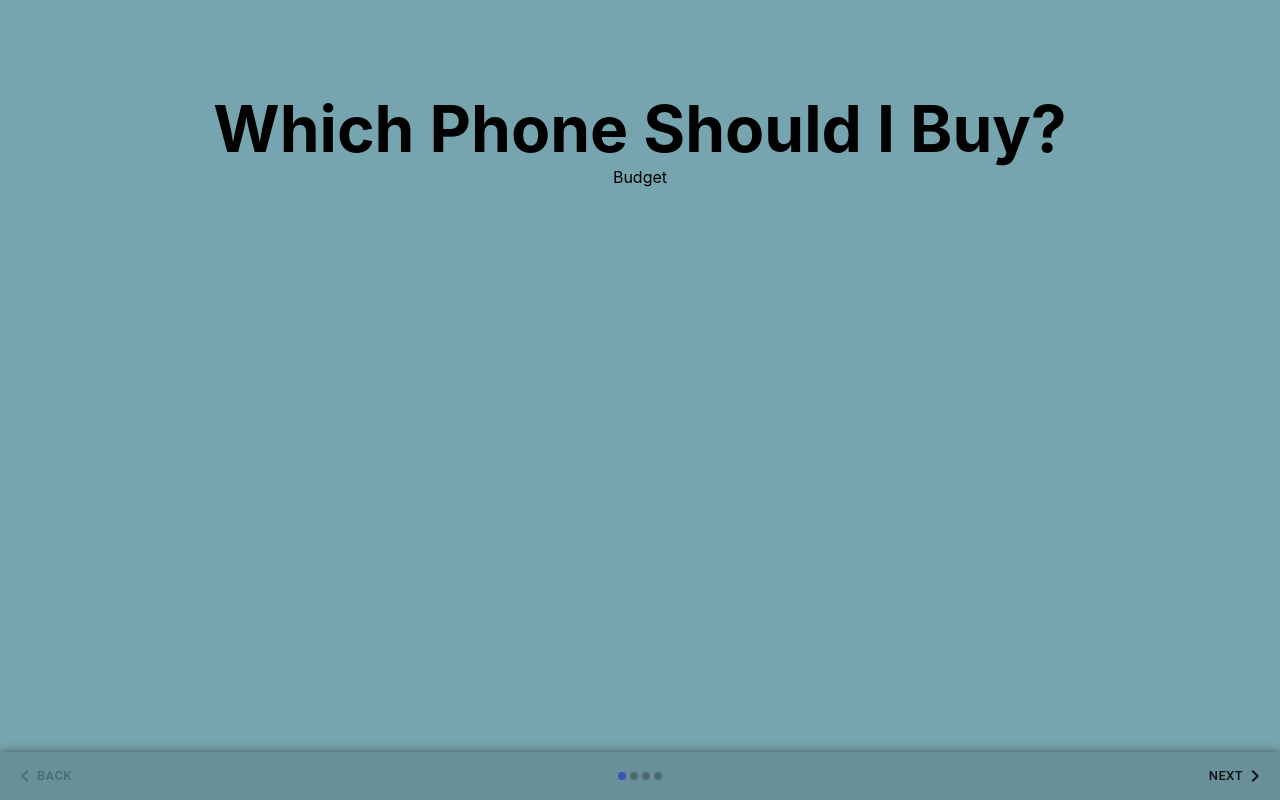
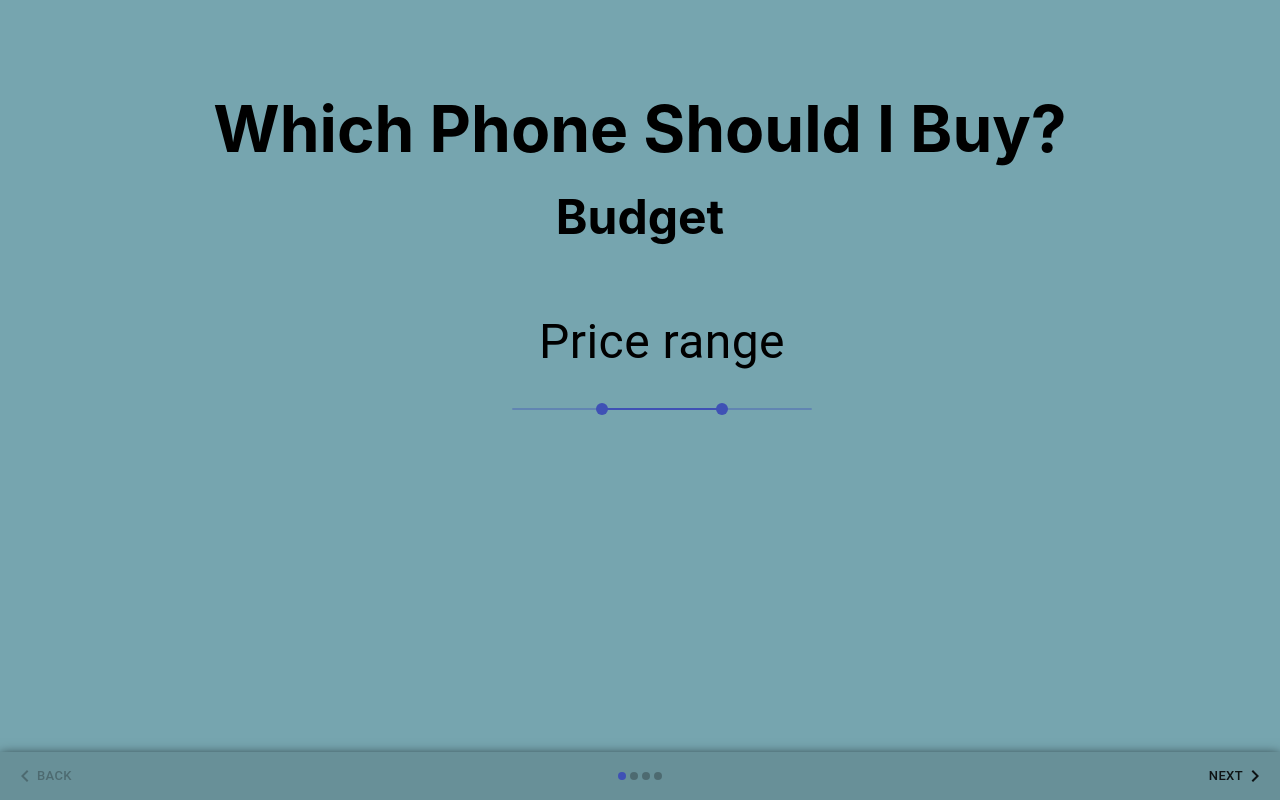
Before and after one commit to NativKalo/WhichPC, a React (Create React App) app: page / in a window 1280 px wide. Built offline with nearby package versions, Linux system fonts and the light colour scheme.

Commit message:
some conditional rendering

```diff
--- a/src/Wizard/Wizard.js
+++ b/src/Wizard/Wizard.js
@@ -4,11 +4,14 @@ import MobileStepper from '@material-ui/core/MobileStepper';
 import Button from '@material-ui/core/Button';
 import KeyboardArrowLeft from '@material-ui/icons/KeyboardArrowLeft';
 import KeyboardArrowRight from '@material-ui/icons/KeyboardArrowRight';
-import { makeStyles, useTheme } from '@material-ui/core/styles';
-
+import Typography from '@material-ui/core/Typography';
+import Slider from '@material-ui/core/Slider';
 
 function Wizard({ data }) {
+
     const [questionIndex, setQuestionIndex] = useState(0);
+    const [sliderValue, setSliderValue] = useState([data.questions[questionIndex].defaultMinValue, data.questions[questionIndex].defaultMaxValue]);
+
 
     const handleNext = () => {
         setQuestionIndex((prevActiveStep) => prevActiveStep + 1);
@@ -18,14 +21,31 @@ function Wizard({ data }) {
         setQuestionIndex((prevActiveStep) => prevActiveStep - 1);
     };
 
+    const handleSliderChange = (event, newValue) => {
+        setSliderValue(newValue);
+    };
+
+    console.log(data.questions[questionIndex])
     return (
         <div className="Wizard">
             <h1 className='wizardTitle'>Which Phone Should I Buy?</h1>
+            <h1 className='questionTitle'>{data.questions[questionIndex].title}</h1>
 
-
-            {data.questions[questionIndex].title}
-
-
+            {data.questions[questionIndex].title === 'Budget' &&
+                <div className='rangeSlider'>
+                    <Typography id="range-slider" gutterBottom>
+                        Price range
+            </Typography>
+                    <Slider
+                        max={data.questions[questionIndex].maxValue}
+                        min={data.questions[questionIndex].minValue}
+                        value={sliderValue}
+                        onChange={handleSliderChange}
+                        valueLabelDisplay="auto"
+                        aria-labelledby="range-slider"
+                    />
+                </div>
+            }
 
             <MobileStepper
                 variant="dots"
--- a/src/index.css
+++ b/src/index.css
@@ -20,3 +20,18 @@ body {
 h1{
   margin:0
 }
+.questionTitle{
+  padding-top: 20px;
+  margin:0;
+  font-size:3rem
+}
+
+.rangeSlider{
+  width: 300px;
+  position: relative;
+  left: 40%;
+padding-top: 60px;}
+
+#range-slider{
+  font-size: 3rem;
+}
--- a/src/mockData.js
+++ b/src/mockData.js
@@ -4,7 +4,7 @@ export default
             {
                 title: 'Budget',
                 type: 'range',
-                defaultMinValue: 150,
+                defaultMinValue: 1500,
                 defaultMaxValue: 3500,
                 maxValue: 5000,
                 minValue: 0
```
